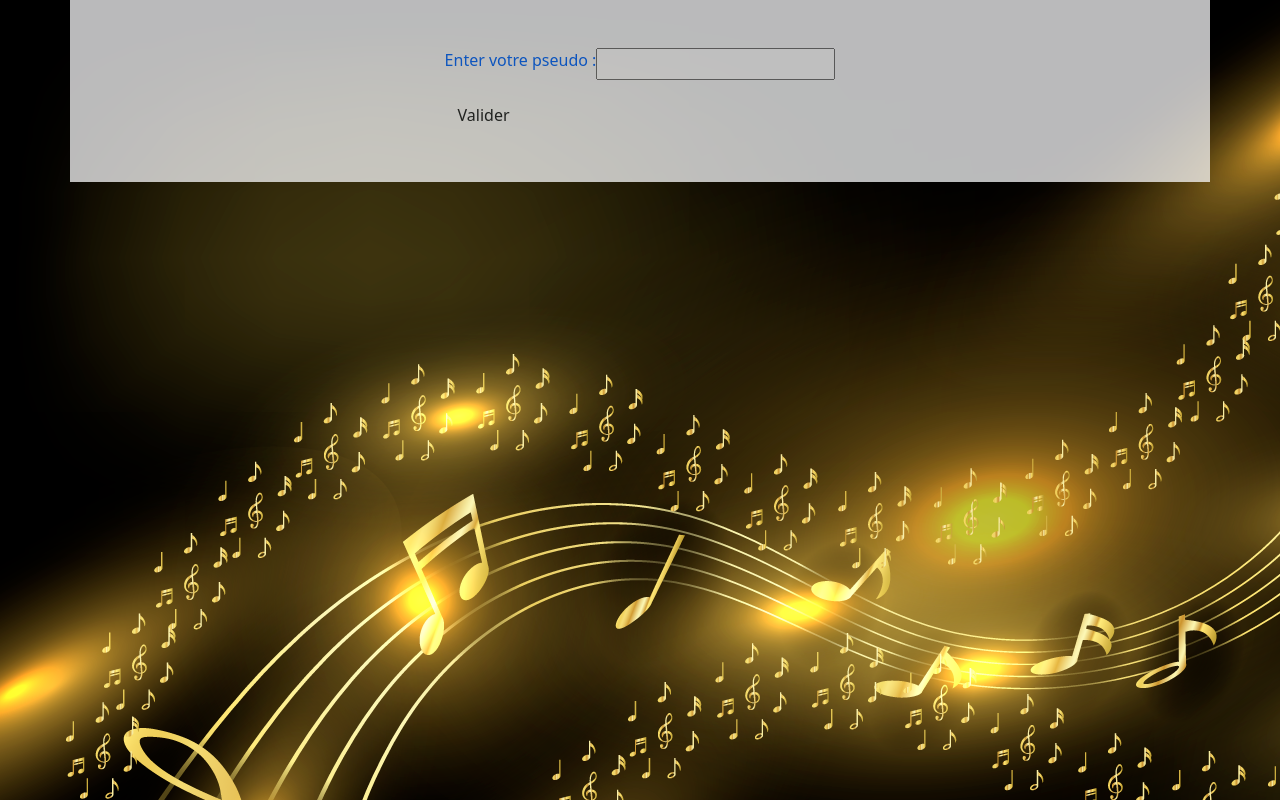
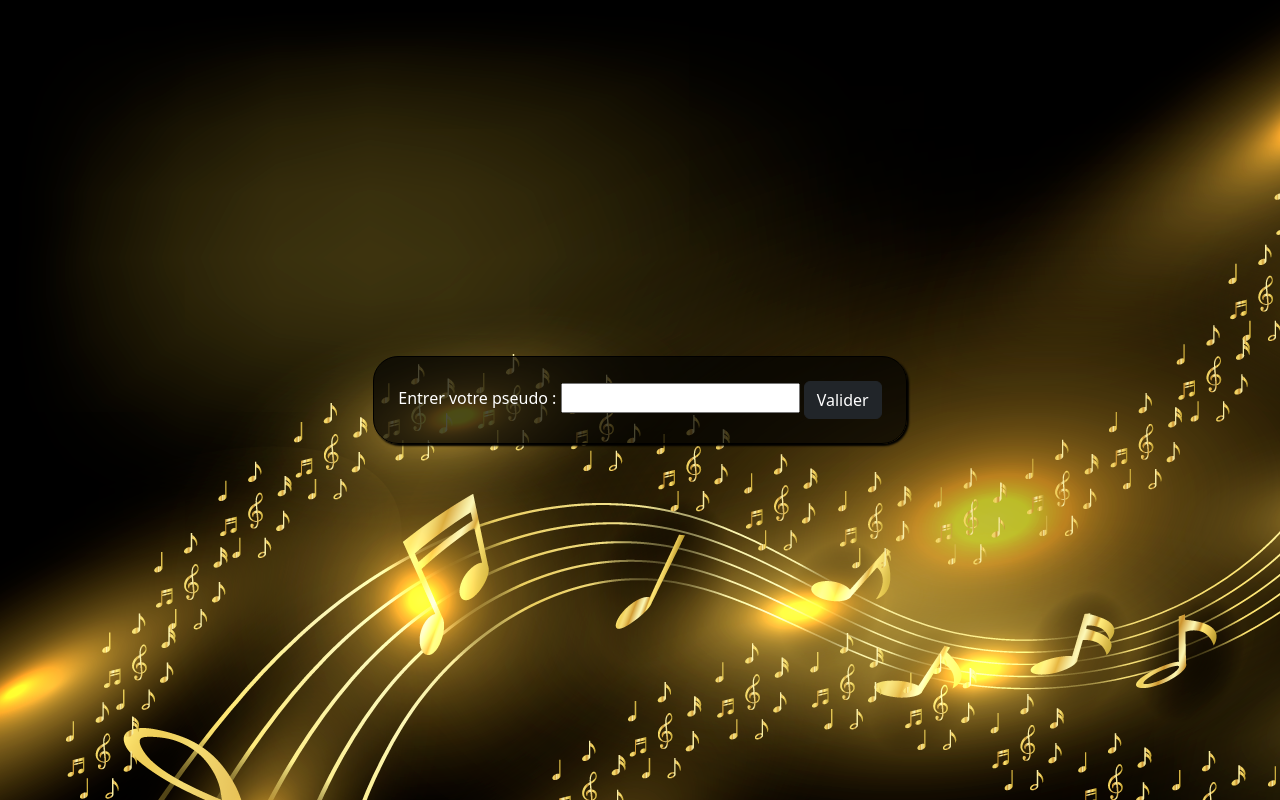
Before and after one commit to VincentG42/Lecteur_audio, a PHP site: page /pages/connect.php in a window 1280 px wide. Run offline with PHP 8.4, Linux system fonts and the light colour scheme.

Commit message:
ajustements css

```diff
--- a/css/style.css
+++ b/css/style.css
@@ -18,7 +18,16 @@ header img{
     justify-content: center;
     align-items: center;
 }
-
+.container_connect{
+    width: 100vw;
+    height: 100vh;
+}
+.card_connect{
+    background-color: rgba(0, 0, 0, 0.705)!important;
+    border-radius: 25px;
+    border: 1px black solid;
+    box-shadow: 2px 2px 2px black;
+}
 .songs_unit{
     padding-top: 1em;
     border:1px black solid;
@@ -36,7 +45,9 @@ header img{
 li{
     list-style: none;
 }
-
+.suppr_button{
+    font-size: x-small;
+}
 /* page audioplayer_playlist */
 
 .audioplayer_wrapper{
--- a/pages/connect.php
+++ b/pages/connect.php
@@ -12,20 +12,19 @@
 
 <body id="body_connect">
 
+    <div class="container_connect d-flex align-items-center justify-content-center">
 
-    <div class="opacity-75">
-    <div class="d-flex clum text-primary">
-    <div class="h-100 w-100">
-      <div class="container bg-light p-5 d-flex justify-content-center">
-          <form action="../process/treatment_connect.php" method="post">
-              <div class="mb-3 d-flex justify-content-center">
-                  <label for="exampleInputEmail1" class="form-label">Enter votre pseudo : </label>
-                  <input type="text" class="form" name="pseudo" id="exampleInputtext">
-                </div>
-                <button type="submit" class="btn btn-white">Valider</button>
-            </form>
+        <div class="card_connect text-white p-4">
+
+                    <form action="../process/treatment_connect.php" method="post">
+
+                            <label for="exampleInputEmail1" class="form-label">Entrer votre pseudo : </label>
+                            <input type="text" class="form" name="pseudo" id="exampleInputtext">
+
+                        <button type="submit" class="btn btn-dark">Valider</button>
+                    </form>
+
         </div>
-    </div>
     </div>
 
 
```
Also changed, not shown: js/audioplayer.js (+3 -6 lines), pages/user.php (+5 -5 lines).
